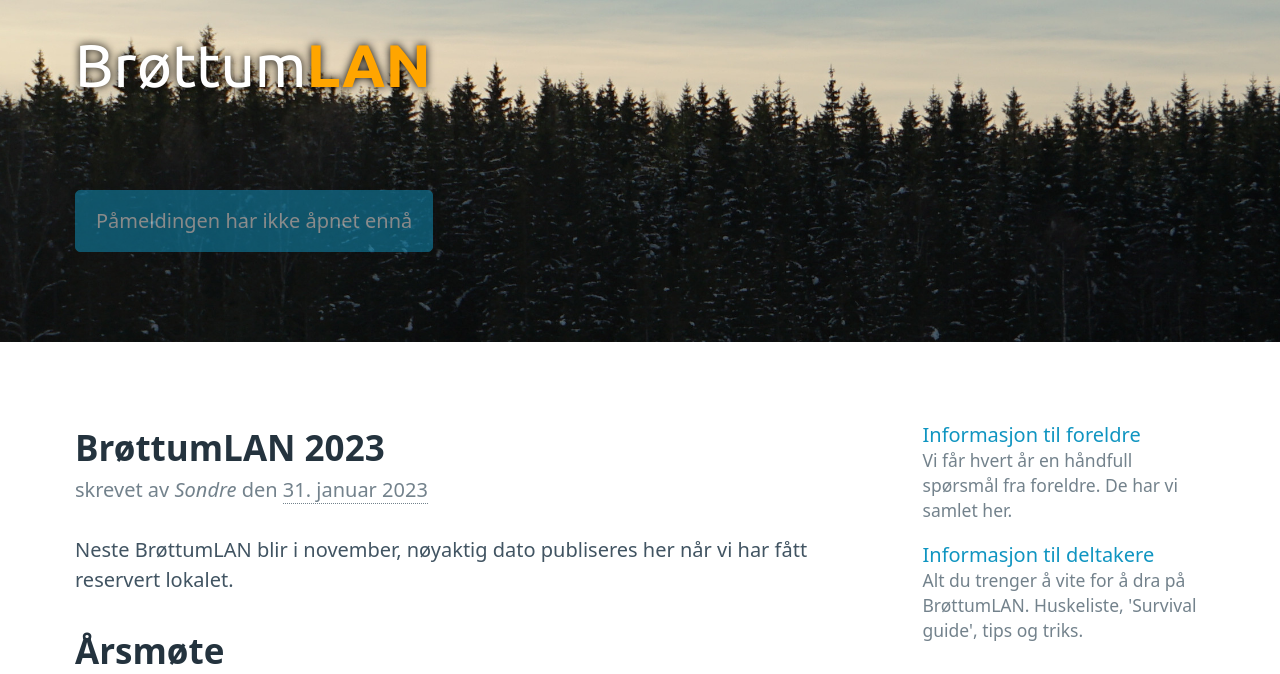
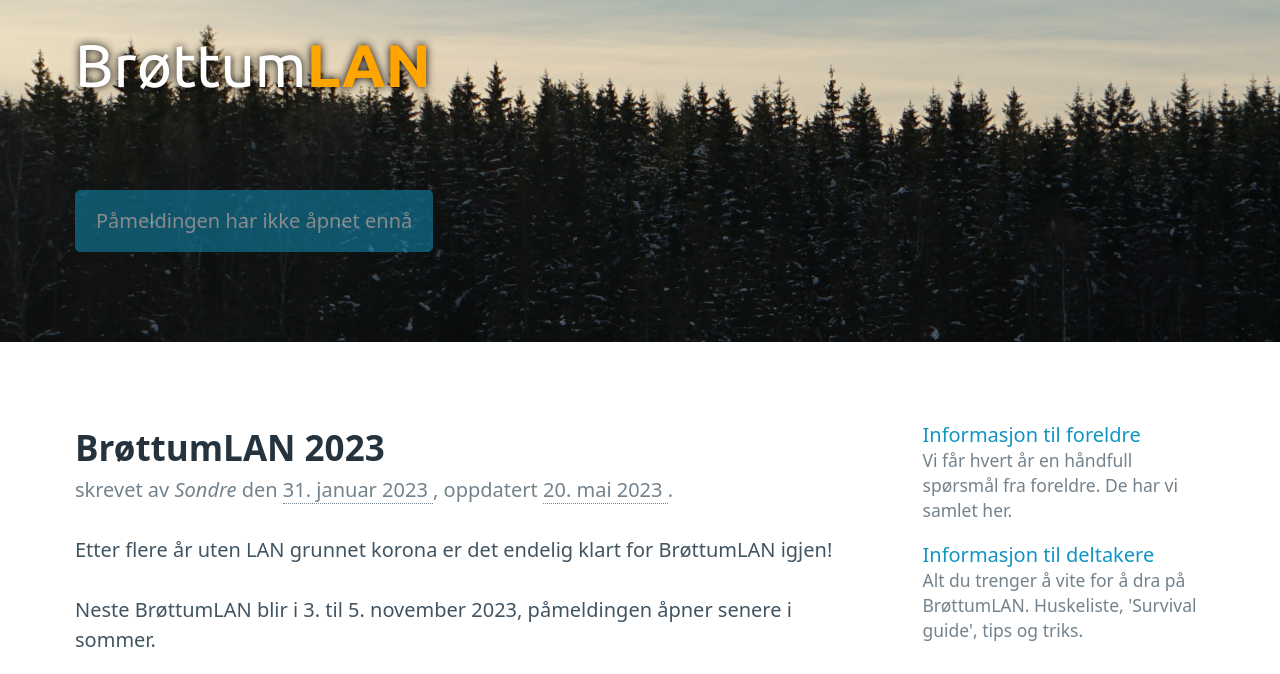
Before and after one commit to brottumlan/brottumlan.github.io, a plain HTML site: page index.html in a window 1280 px wide. Shown: the top 674 px of the page. Drawn offline with nearby package versions, Linux system fonts and the light colour scheme.

Commit message:
Update post with event dates.

```diff
--- a/index.html
+++ b/index.html
@@ -54,16 +54,23 @@
                     <span data-tooltip="2023-01-31T12:51:00+01:00" data-placement="right">
                         31. januar 2023
                     </span>
+                    , oppdatert
+                    <span data-tooltip="2023-05-20T11:47:00+02:00" data-placement="right">
+                        20. mai 2023
+                    </span>
+.
                 </h3>
 
             </hgroup>
-            <p>Neste BrøttumLAN blir i november, nøyaktig dato publiseres her når vi har fått reservert lokalet.</p>
+            <p>Etter flere år uten LAN grunnet korona er det endelig klart for BrøttumLAN igjen!</p>
+<p>Neste BrøttumLAN blir i 3. til 5. november 2023, påmeldingen åpner senere i sommer.</p>
             <hgroup>
                 <h2>Årsmøte</h2>
                 <h3>skrevet av <i>Sondre</i> den
                     <span data-tooltip="2023-01-28T20:30:00+01:00" data-placement="right">
                         28. januar 2023
                     </span>
+.
                 </h3>
 
             </hgroup>
@@ -113,7 +120,7 @@
         <small>
                 Brøttum<span style="color: #cc8709;font-weight: 800;">LAN</span> © 2000 &ndash; 2023<br>
                 Denne siden er sporingsfri og bruker ikke JavaScript.
-                <!--Bygget: 2023-02-01T10:06:40 &emsp; Version: 0.1-->
+                <!--Bygget: 2023-05-20T12:50:48 &emsp; Version: 0.1-->
         </small>
     </footer>
 
```
